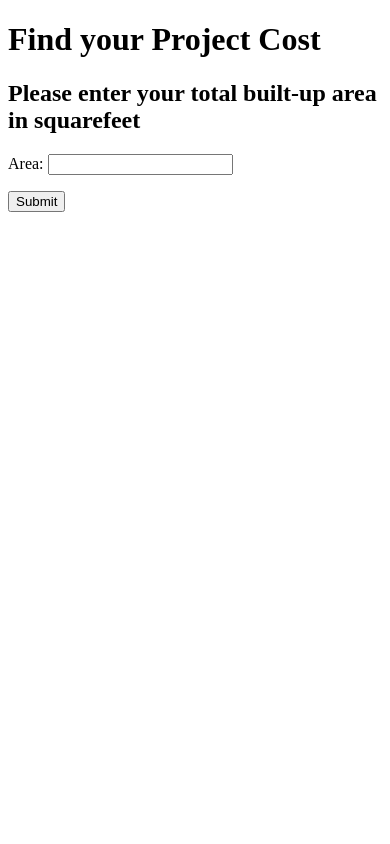
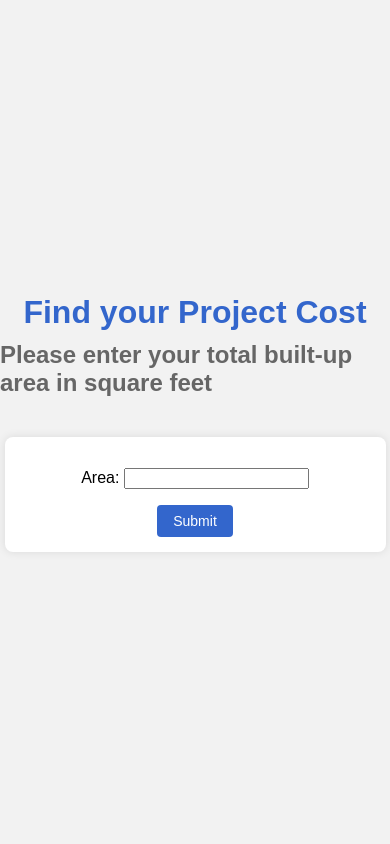
Before and after one commit to Arunarchitect/Piechart, a Django app: page / in a window 390 px wide. Run offline with Django 4.2, Linux system fonts and the light colour scheme.

Commit message:
page responsive design

```diff
--- a/pie/templates/pie/home.html
+++ b/pie/templates/pie/home.html
@@ -2,10 +2,71 @@
 <html>
 <head>
     <title>Costfinder Form</title>
+    <style>
+        body {
+            font-family: Arial, sans-serif;
+            background-color: #f2f2f2;
+            margin: 0;
+            padding: 0;
+            display: flex;
+            flex-direction: column;
+            align-items: center;
+            justify-content: center;
+            height: 100vh;
+        }
+
+        h1 {
+            color: #3366cc;
+            margin-bottom: 10px;
+        }
+
+        h2 {
+            color: #666;
+            margin-top: 0;
+        }
+
+        form {
+            background-color: #fff;
+            border-radius: 8px;
+            padding: 20px;
+            box-shadow: 0px 0px 10px rgba(0, 0, 0, 0.1);
+            width: 80%;
+            max-width: 400px;
+            margin: 20px auto;
+            text-align: center;
+        }
+
+        button[type="submit"] {
+            background-color: #3366cc;
+            color: #fff;
+            border: none;
+            padding: 10px 20px;
+            border-radius: 4px;
+            cursor: pointer;
+            font-size: 16px;
+        }
+
+        button[type="submit"]:hover {
+            background-color: #245ea3;
+        }
+
+        /* Media Queries for Responsive Design */
+        @media screen and (max-width: 600px) {
+            form {
+                width: 90%;
+                padding: 15px;
+            }
+
+            button[type="submit"] {
+                padding: 8px 16px;
+                font-size: 14px;
+            }
+        }
+    </style>
 </head>
 <body>
     <h1>Find your Project Cost</h1>
-    <h2>Please enter your total built-up area in squarefeet</h2>
+    <h2>Please enter your total built-up area in square feet</h2>
     <form method="post">
         {% csrf_token %}
         {{ form.as_p }}
```
Also changed, not shown: pie/templates/pie/result.html (+47 -4 lines), db.sqlite3, media/image.png.
